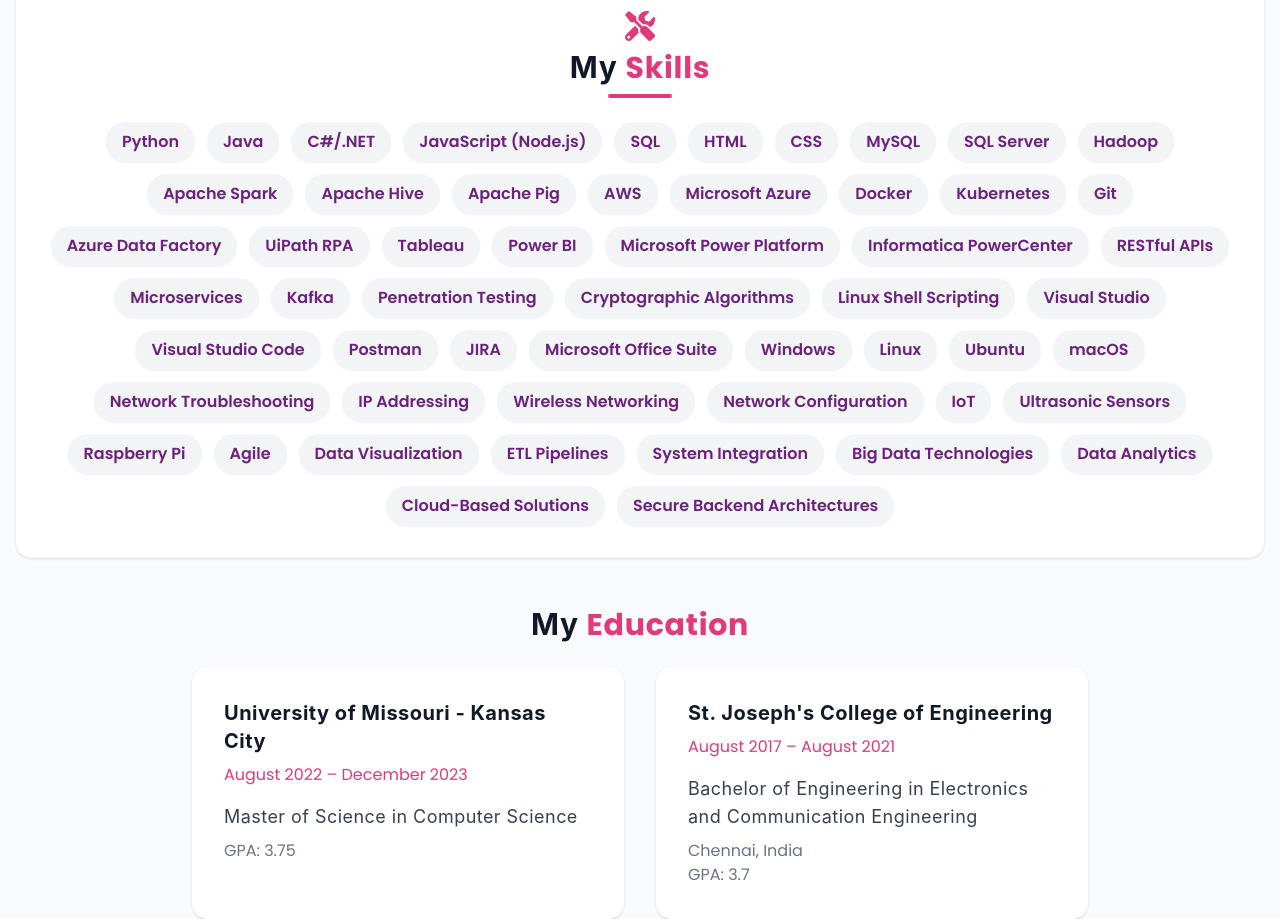
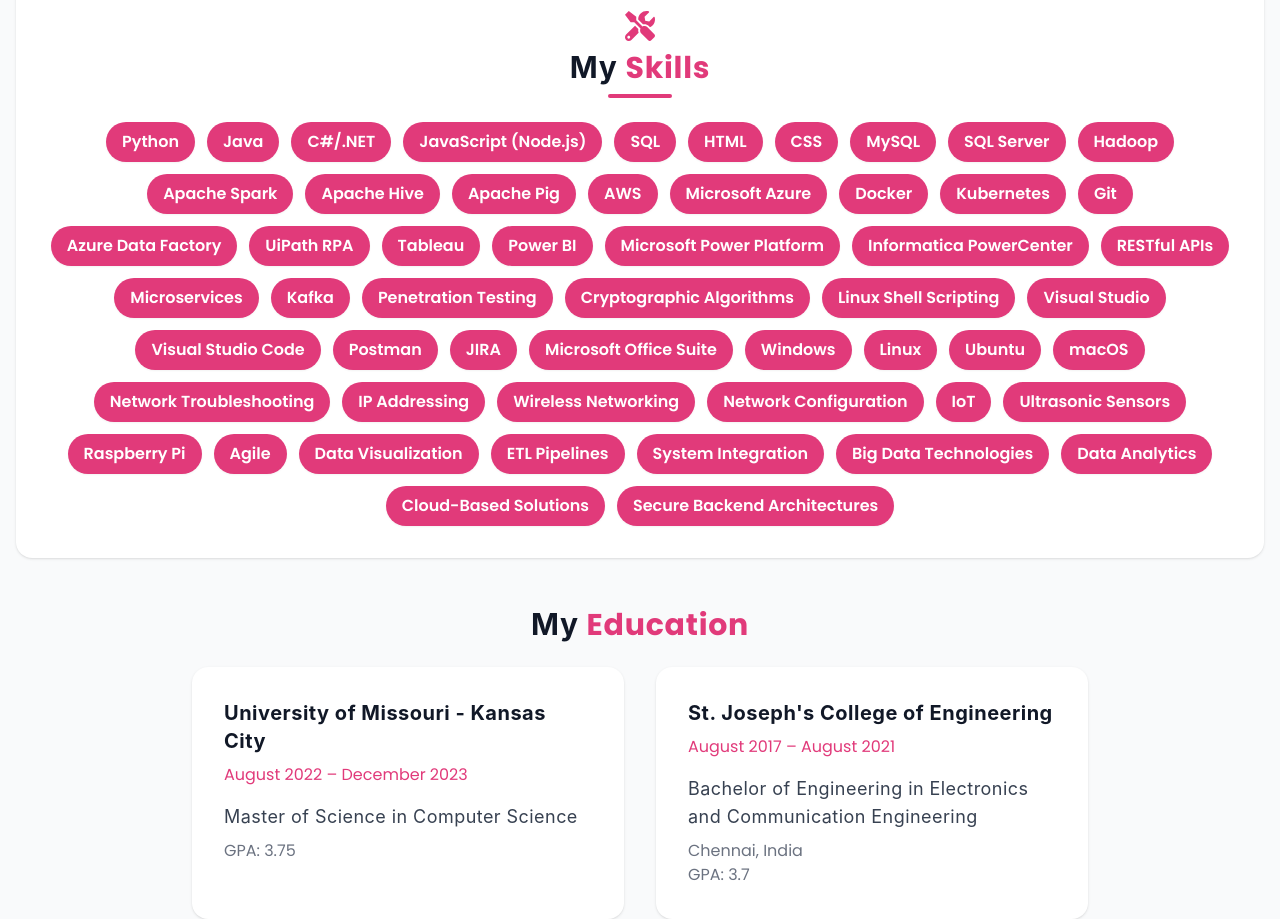
Before and after one commit to saicharankarasala/sai-charan-website, a React (Vite) app: page / in a window 1280 px wide. Shown: the part 1360-2279 px from the top of the page. Built offline with nearby package versions, Linux system fonts and the light colour scheme.

Commit message:
Update Skills tags to vibrant pink (#e13a7a) with white text for professional look

```diff
--- a/src/App.jsx
+++ b/src/App.jsx
@@ -208,60 +208,60 @@ const App = () => {
                     <h2 className="text-3xl font-bold mb-2 text-center">My <span className="text-[#e13a7a]">Skills</span></h2>
                     <div className="w-16 h-1 bg-[#e13a7a] rounded-full mb-6"></div>
                     <div className="flex flex-wrap gap-3 justify-center">
-                      <span className="bg-[#f3f4f6] text-[#6d217f] font-semibold px-4 py-2 rounded-full shadow-sm">Python</span>
-                      <span className="bg-[#f3f4f6] text-[#6d217f] font-semibold px-4 py-2 rounded-full shadow-sm">Java</span>
-                      <span className="bg-[#f3f4f6] text-[#6d217f] font-semibold px-4 py-2 rounded-full shadow-sm">C#/.NET</span>
-                      <span className="bg-[#f3f4f6] text-[#6d217f] font-semibold px-4 py-2 rounded-full shadow-sm">JavaScript (Node.js)</span>
-                      <span className="bg-[#f3f4f6] text-[#6d217f] font-semibold px-4 py-2 rounded-full shadow-sm">SQL</span>
-                      <span className="bg-[#f3f4f6] text-[#6d217f] font-semibold px-4 py-2 rounded-full shadow-sm">HTML</span>
-                      <span className="bg-[#f3f4f6] text-[#6d217f] font-semibold px-4 py-2 rounded-full shadow-sm">CSS</span>
-                      <span className="bg-[#f3f4f6] text-[#6d217f] font-semibold px-4 py-2 rounded-full shadow-sm">MySQL</span>
-                      <span className="bg-[#f3f4f6] text-[#6d217f] font-semibold px-4 py-2 rounded-full shadow-sm">SQL Server</span>
-                      <span className="bg-[#f3f4f6] text-[#6d217f] font-semibold px-4 py-2 rounded-full shadow-sm">Hadoop</span>
-                      <span className="bg-[#f3f4f6] text-[#6d217f] font-semibold px-4 py-2 rounded-full shadow-sm">Apache Spark</span>
-                      <span className="bg-[#f3f4f6] text-[#6d217f] font-semibold px-4 py-2 rounded-full shadow-sm">Apache Hive</span>
-                      <span className="bg-[#f3f4f6] text-[#6d217f] font-semibold px-4 py-2 rounded-full shadow-sm">Apache Pig</span>
-                      <span className="bg-[#f3f4f6] text-[#6d217f] font-semibold px-4 py-2 rounded-full shadow-sm">AWS</span>
-                      <span className="bg-[#f3f4f6] text-[#6d217f] font-semibold px-4 py-2 rounded-full shadow-sm">Microsoft Azure</span>
-                      <span className="bg-[#f3f4f6] text-[#6d217f] font-semibold px-4 py-2 rounded-full shadow-sm">Docker</span>
-                      <span className="bg-[#f3f4f6] text-[#6d217f] font-semibold px-4 py-2 rounded-full shadow-sm">Kubernetes</span>
-                      <span className="bg-[#f3f4f6] text-[#6d217f] font-semibold px-4 py-2 rounded-full shadow-sm">Git</span>
-                      <span className="bg-[#f3f4f6] text-[#6d217f] font-semibold px-4 py-2 rounded-full shadow-sm">Azure Data Factory</span>
-                      <span className="bg-[#f3f4f6] text-[#6d217f] font-semibold px-4 py-2 rounded-full shadow-sm">UiPath RPA</span>
-                      <span className="bg-[#f3f4f6] text-[#6d217f] font-semibold px-4 py-2 rounded-full shadow-sm">Tableau</span>
-                      <span className="bg-[#f3f4f6] text-[#6d217f] font-semibold px-4 py-2 rounded-full shadow-sm">Power BI</span>
-                      <span className="bg-[#f3f4f6] text-[#6d217f] font-semibold px-4 py-2 rounded-full shadow-sm">Microsoft Power Platform</span>
-                      <span className="bg-[#f3f4f6] text-[#6d217f] font-semibold px-4 py-2 rounded-full shadow-sm">Informatica PowerCenter</span>
-                      <span className="bg-[#f3f4f6] text-[#6d217f] font-semibold px-4 py-2 rounded-full shadow-sm">RESTful APIs</span>
-                      <span className="bg-[#f3f4f6] text-[#6d217f] font-semibold px-4 py-2 rounded-full shadow-sm">Microservices</span>
-                      <span className="bg-[#f3f4f6] text-[#6d217f] font-semibold px-4 py-2 rounded-full shadow-sm">Kafka</span>
-                      <span className="bg-[#f3f4f6] text-[#6d217f] font-semibold px-4 py-2 rounded-full shadow-sm">Penetration Testing</span>
-                      <span className="bg-[#f3f4f6] text-[#6d217f] font-semibold px-4 py-2 rounded-full shadow-sm">Cryptographic Algorithms</span>
-                      <span className="bg-[#f3f4f6] text-[#6d217f] font-semibold px-4 py-2 rounded-full shadow-sm">Linux Shell Scripting</span>
-                      <span className="bg-[#f3f4f6] text-[#6d217f] font-semibold px-4 py-2 rounded-full shadow-sm">Visual Studio</span>
-                      <span className="bg-[#f3f4f6] text-[#6d217f] font-semibold px-4 py-2 rounded-full shadow-sm">Visual Studio Code</span>
-                      <span className="bg-[#f3f4f6] text-[#6d217f] font-semibold px-4 py-2 rounded-full shadow-sm">Postman</span>
-                      <span className="bg-[#f3f4f6] text-[#6d217f] font-semibold px-4 py-2 rounded-full shadow-sm">JIRA</span>
-                      <span className="bg-[#f3f4f6] text-[#6d217f] font-semibold px-4 py-2 rounded-full shadow-sm">Microsoft Office Suite</span>
-                      <span className="bg-[#f3f4f6] text-[#6d217f] font-semibold px-4 py-2 rounded-full shadow-sm">Windows</span>
-                      <span className="bg-[#f3f4f6] text-[#6d217f] font-semibold px-4 py-2 rounded-full shadow-sm">Linux</span>
-                      <span className="bg-[#f3f4f6] text-[#6d217f] font-semibold px-4 py-2 rounded-full shadow-sm">Ubuntu</span>
-                      <span className="bg-[#f3f4f6] text-[#6d217f] font-semibold px-4 py-2 rounded-full shadow-sm">macOS</span>
-                      <span className="bg-[#f3f4f6] text-[#6d217f] font-semibold px-4 py-2 rounded-full shadow-sm">Network Troubleshooting</span>
-                      <span className="bg-[#f3f4f6] text-[#6d217f] font-semibold px-4 py-2 rounded-full shadow-sm">IP Addressing</span>
-                      <span className="bg-[#f3f4f6] text-[#6d217f] font-semibold px-4 py-2 rounded-full shadow-sm">Wireless Networking</span>
-                      <span className="bg-[#f3f4f6] text-[#6d217f] font-semibold px-4 py-2 rounded-full shadow-sm">Network Configuration</span>
-                      <span className="bg-[#f3f4f6] text-[#6d217f] font-semibold px-4 py-2 rounded-full shadow-sm">IoT</span>
-                      <span className="bg-[#f3f4f6] text-[#6d217f] font-semibold px-4 py-2 rounded-full shadow-sm">Ultrasonic Sensors</span>
-                      <span className="bg-[#f3f4f6] text-[#6d217f] font-semibold px-4 py-2 rounded-full shadow-sm">Raspberry Pi</span>
-                      <span className="bg-[#f3f4f6] text-[#6d217f] font-semibold px-4 py-2 rounded-full shadow-sm">Agile</span>
-                      <span className="bg-[#f3f4f6] text-[#6d217f] font-semibold px-4 py-2 rounded-full shadow-sm">Data Visualization</span>
-                      <span className="bg-[#f3f4f6] text-[#6d217f] font-semibold px-4 py-2 rounded-full shadow-sm">ETL Pipelines</span>
-                      <span className="bg-[#f3f4f6] text-[#6d217f] font-semibold px-4 py-2 rounded-full shadow-sm">System Integration</span>
-                      <span className="bg-[#f3f4f6] text-[#6d217f] font-semibold px-4 py-2 rounded-full shadow-sm">Big Data Technologies</span>
-                      <span className="bg-[#f3f4f6] text-[#6d217f] font-semibold px-4 py-2 rounded-full shadow-sm">Data Analytics</span>
-                      <span className="bg-[#f3f4f6] text-[#6d217f] font-semibold px-4 py-2 rounded-full shadow-sm">Cloud-Based Solutions</span>
-                      <span className="bg-[#f3f4f6] text-[#6d217f] font-semibold px-4 py-2 rounded-full shadow-sm">Secure Backend Architectures</span>
+                      <span className="bg-[#e13a7a] text-white font-semibold px-4 py-2 rounded-full shadow-sm">Python</span>
+                      <span className="bg-[#e13a7a] text-white font-semibold px-4 py-2 rounded-full shadow-sm">Java</span>
+                      <span className="bg-[#e13a7a] text-white font-semibold px-4 py-2 rounded-full shadow-sm">C#/.NET</span>
+                      <span className="bg-[#e13a7a] text-white font-semibold px-4 py-2 rounded-full shadow-sm">JavaScript (Node.js)</span>
+                      <span className="bg-[#e13a7a] text-white font-semibold px-4 py-2 rounded-full shadow-sm">SQL</span>
+                      <span className="bg-[#e13a7a] text-white font-semibold px-4 py-2 rounded-full shadow-sm">HTML</span>
+                      <span className="bg-[#e13a7a] text-white font-semibold px-4 py-2 rounded-full shadow-sm">CSS</span>
+                      <span className="bg-[#e13a7a] text-white font-semibold px-4 py-2 rounded-full shadow-sm">MySQL</span>
+                      <span className="bg-[#e13a7a] text-white font-semibold px-4 py-2 rounded-full shadow-sm">SQL Server</span>
+                      <span className="bg-[#e13a7a] text-white font-semibold px-4 py-2 rounded-full shadow-sm">Hadoop</span>
+                      <span className="bg-[#e13a7a] text-white font-semibold px-4 py-2 rounded-full shadow-sm">Apache Spark</span>
+                      <span className="bg-[#e13a7a] text-white font-semibold px-4 py-2 rounded-full shadow-sm">Apache Hive</span>
+                      <span className="bg-[#e13a7a] text-white font-semibold px-4 py-2 rounded-full shadow-sm">Apache Pig</span>
+                      <span className="bg-[#e13a7a] text-white font-semibold px-4 py-2 rounded-full shadow-sm">AWS</span>
+                      <span className="bg-[#e13a7a] text-white font-semibold px-4 py-2 rounded-full shadow-sm">Microsoft Azure</span>
+                      <span className="bg-[#e13a7a] text-white font-semibold px-4 py-2 rounded-full shadow-sm">Docker</span>
+                      <span className="bg-[#e13a7a] text-white font-semibold px-4 py-2 rounded-full shadow-sm">Kubernetes</span>
+                      <span className="bg-[#e13a7a] text-white font-semibold px-4 py-2 rounded-full shadow-sm">Git</span>
+                      <span className="bg-[#e13a7a] text-white font-semibold px-4 py-2 rounded-full shadow-sm">Azure Data Factory</span>
+                      <span className="bg-[#e13a7a] text-white font-semibold px-4 py-2 rounded-full shadow-sm">UiPath RPA</span>
+                      <span className="bg-[#e13a7a] text-white font-semibold px-4 py-2 rounded-full shadow-sm">Tableau</span>
+                      <span className="bg-[#e13a7a] text-white font-semibold px-4 py-2 rounded-full shadow-sm">Power BI</span>
+                      <span className="bg-[#e13a7a] text-white font-semibold px-4 py-2 rounded-full shadow-sm">Microsoft Power Platform</span>
+                      <span className="bg-[#e13a7a] text-white font-semibold px-4 py-2 rounded-full shadow-sm">Informatica PowerCenter</span>
+                      <span className="bg-[#e13a7a] text-white font-semibold px-4 py-2 rounded-full shadow-sm">RESTful APIs</span>
+                      <span className="bg-[#e13a7a] text-white font-semibold px-4 py-2 rounded-full shadow-sm">Microservices</span>
+                      <span className="bg-[#e13a7a] text-white font-semibold px-4 py-2 rounded-full shadow-sm">Kafka</span>
+                      <span className="bg-[#e13a7a] text-white font-semibold px-4 py-2 rounded-full shadow-sm">Penetration Testing</span>
+                      <span className="bg-[#e13a7a] text-white font-semibold px-4 py-2 rounded-full shadow-sm">Cryptographic Algorithms</span>
+                      <span className="bg-[#e13a7a] text-white font-semibold px-4 py-2 rounded-full shadow-sm">Linux Shell Scripting</span>
+                      <span className="bg-[#e13a7a] text-white font-semibold px-4 py-2 rounded-full shadow-sm">Visual Studio</span>
+                      <span className="bg-[#e13a7a] text-white font-semibold px-4 py-2 rounded-full shadow-sm">Visual Studio Code</span>
+                      <span className="bg-[#e13a7a] text-white font-semibold px-4 py-2 rounded-full shadow-sm">Postman</span>
+                      <span className="bg-[#e13a7a] text-white font-semibold px-4 py-2 rounded-full shadow-sm">JIRA</span>
+                      <span className="bg-[#e13a7a] text-white font-semibold px-4 py-2 rounded-full shadow-sm">Microsoft Office Suite</span>
+                      <span className="bg-[#e13a7a] text-white font-semibold px-4 py-2 rounded-full shadow-sm">Windows</span>
+                      <span className="bg-[#e13a7a] text-white font-semibold px-4 py-2 rounded-full shadow-sm">Linux</span>
+                      <span className="bg-[#e13a7a] text-white font-semibold px-4 py-2 rounded-full shadow-sm">Ubuntu</span>
+                      <span className="bg-[#e13a7a] text-white font-semibold px-4 py-2 rounded-full shadow-sm">macOS</span>
+                      <span className="bg-[#e13a7a] text-white font-semibold px-4 py-2 rounded-full shadow-sm">Network Troubleshooting</span>
+                      <span className="bg-[#e13a7a] text-white font-semibold px-4 py-2 rounded-full shadow-sm">IP Addressing</span>
+                      <span className="bg-[#e13a7a] text-white font-semibold px-4 py-2 rounded-full shadow-sm">Wireless Networking</span>
+                      <span className="bg-[#e13a7a] text-white font-semibold px-4 py-2 rounded-full shadow-sm">Network Configuration</span>
+                      <span className="bg-[#e13a7a] text-white font-semibold px-4 py-2 rounded-full shadow-sm">IoT</span>
+                      <span className="bg-[#e13a7a] text-white font-semibold px-4 py-2 rounded-full shadow-sm">Ultrasonic Sensors</span>
+                      <span className="bg-[#e13a7a] text-white font-semibold px-4 py-2 rounded-full shadow-sm">Raspberry Pi</span>
+                      <span className="bg-[#e13a7a] text-white font-semibold px-4 py-2 rounded-full shadow-sm">Agile</span>
+                      <span className="bg-[#e13a7a] text-white font-semibold px-4 py-2 rounded-full shadow-sm">Data Visualization</span>
+                      <span className="bg-[#e13a7a] text-white font-semibold px-4 py-2 rounded-full shadow-sm">ETL Pipelines</span>
+                      <span className="bg-[#e13a7a] text-white font-semibold px-4 py-2 rounded-full shadow-sm">System Integration</span>
+                      <span className="bg-[#e13a7a] text-white font-semibold px-4 py-2 rounded-full shadow-sm">Big Data Technologies</span>
+                      <span className="bg-[#e13a7a] text-white font-semibold px-4 py-2 rounded-full shadow-sm">Data Analytics</span>
+                      <span className="bg-[#e13a7a] text-white font-semibold px-4 py-2 rounded-full shadow-sm">Cloud-Based Solutions</span>
+                      <span className="bg-[#e13a7a] text-white font-semibold px-4 py-2 rounded-full shadow-sm">Secure Backend Architectures</span>
                     </div>
                   </div>
                 </div>
```
